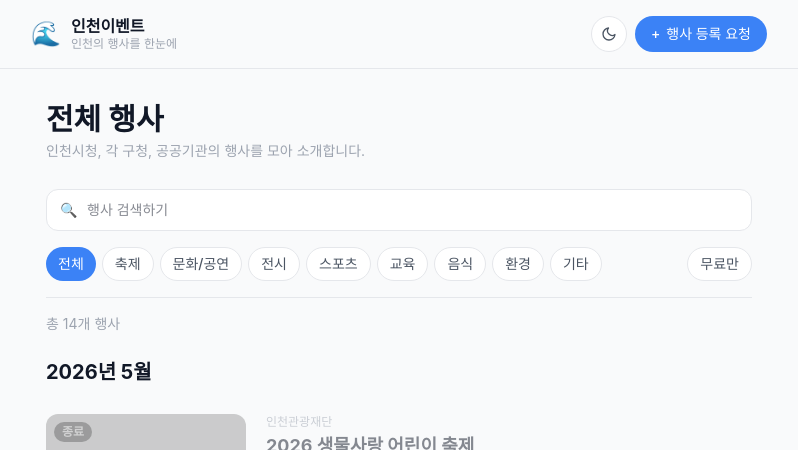
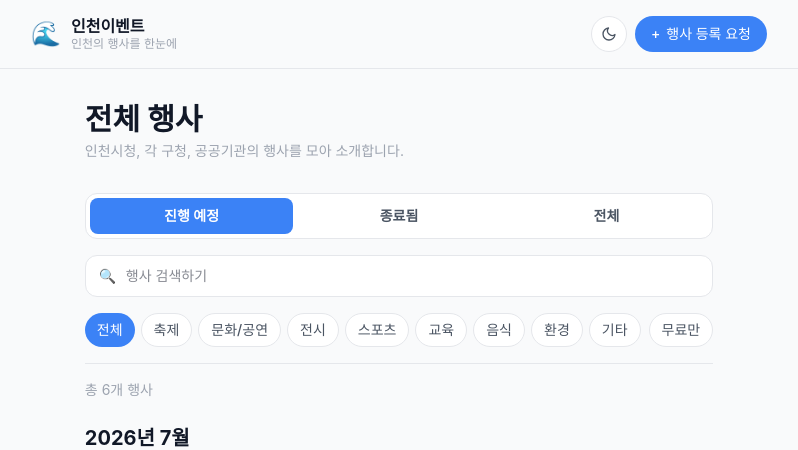
Before and after one commit to FasionDev/incheon-event, a Next.js app: page /incheon-event/ in a window 1280 px wide. Shown: the top 450 px of the page, without its empty margins (241-1039 px from the left). Built offline with nearby package versions, Linux system fonts and the light colour scheme; grey boxes are pictures that could not be loaded.

Commit message:
feat: 행사 상태별 탭 추가 (진행 예정 / 종료됨 / 전체)
종료된 행사로 인한 스크롤 문제 해결을 위해 탭 UI 도입.
진행 예정을 디폴트 탭으로, 종료됨 탭은 최근 종료순 정렬.

Co-Authored-By: Claude Sonnet 4.6 <noreply@anthropic.com>

```diff
--- a/src/components/EventList.tsx
+++ b/src/components/EventList.tsx
@@ -5,15 +5,24 @@ import { Event, EventCategory } from '@/types/event';
 import EventCard from './EventCard';
 import FilterBar from './FilterBar';
 
+type Tab = 'upcoming' | 'ended' | 'all';
+
+const TABS: { value: Tab; label: string }[] = [
+  { value: 'upcoming', label: '진행 예정' },
+  { value: 'ended', label: '종료됨' },
+  { value: 'all', label: '전체' },
+];
+
 interface MonthGroup {
   label: string;
   events: Event[];
 }
 
-function groupByMonth(events: Event[]): MonthGroup[] {
-  const sorted = [...events].sort(
-    (a, b) => new Date(a.startDate).getTime() - new Date(b.startDate).getTime()
-  );
+function groupByMonth(events: Event[], descending = false): MonthGroup[] {
+  const sorted = [...events].sort((a, b) => {
+    const diff = new Date(a.startDate).getTime() - new Date(b.startDate).getTime();
+    return descending ? -diff : diff;
+  });
 
   const map = new Map<string, Event[]>();
   for (const e of sorted) {
@@ -31,18 +40,27 @@ interface Props {
 }
 
 export default function EventList({ events }: Props) {
+  const [tab, setTab] = useState<Tab>('upcoming');
   const [selectedCategory, setSelectedCategory] = useState<EventCategory | 'all'>('all');
   const [showFreeOnly, setShowFreeOnly] = useState(false);
   const [search, setSearch] = useState('');
 
+  const today = useMemo(() => {
+    const d = new Date();
+    d.setHours(0, 0, 0, 0);
+    return d;
+  }, []);
+
   const filtered = useMemo(() => {
-    const today = new Date();
-    today.setHours(0, 0, 0, 0);
     const twoMonthsAgo = new Date(today);
     twoMonthsAgo.setDate(twoMonthsAgo.getDate() - 60);
 
     return events.filter((e) => {
-      if (new Date(e.endDate) < twoMonthsAgo) return false;
+      const end = new Date(e.endDate);
+      if (tab === 'upcoming' && end < today) return false;
+      if (tab === 'ended' && end >= today) return false;
+      if (tab === 'ended' && end < twoMonthsAgo) return false;
+      if (tab === 'all' && end < twoMonthsAgo) return false;
       if (selectedCategory !== 'all' && e.category !== selectedCategory) return false;
       if (showFreeOnly && !e.isFree) return false;
       if (
@@ -54,14 +72,38 @@ export default function EventList({ events }: Props) {
         return false;
       return true;
     });
-  }, [events, selectedCategory, showFreeOnly, search]);
+  }, [events, tab, selectedCategory, showFreeOnly, search, today]);
 
-  const grouped = useMemo(() => groupByMonth(filtered), [filtered]);
+  const grouped = useMemo(
+    () => groupByMonth(filtered, tab === 'ended'),
+    [filtered, tab]
+  );
 
   return (
     <div>
+      {/* Tabs */}
+      <div
+        className="flex mt-6 rounded-xl p-1 gap-1"
+        style={{ background: 'var(--bg-card)', border: '1px solid var(--border)' }}
+      >
+        {TABS.map(({ value, label }) => (
+          <button
+            key={value}
+            onClick={() => setTab(value)}
+            className="flex-1 py-2 rounded-lg text-sm font-semibold transition-all"
+            style={
+              tab === value
+                ? { background: 'var(--accent)', color: '#fff' }
+                : { color: 'var(--text-muted)' }
+            }
+          >
+            {label}
+          </button>
+        ))}
+      </div>
+
       {/* Search */}
-      <div className="relative mb-0 mt-5">
+      <div className="relative mb-0 mt-4">
         <span className="absolute left-3.5 top-1/2 -translate-y-1/2 text-sm" style={{ color: 'var(--text-dim)' }}>
           🔍
         </span>
@@ -106,8 +148,6 @@ export default function EventList({ events }: Props) {
             </h3>
             <div>
               {events.map((event) => {
-                const today = new Date();
-                today.setHours(0, 0, 0, 0);
                 const isPast = new Date(event.endDate) < today;
                 return <EventCard key={event.id} event={event} isPast={isPast} />;
               })}
```
